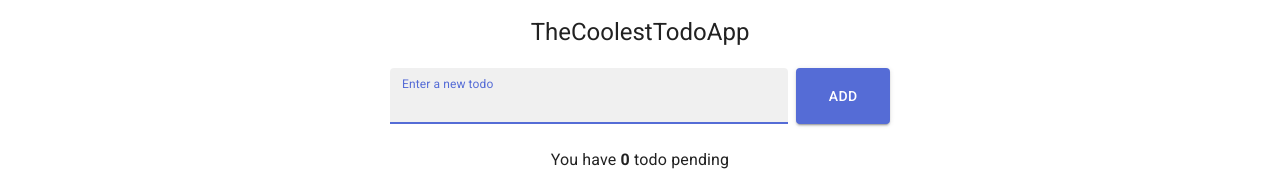
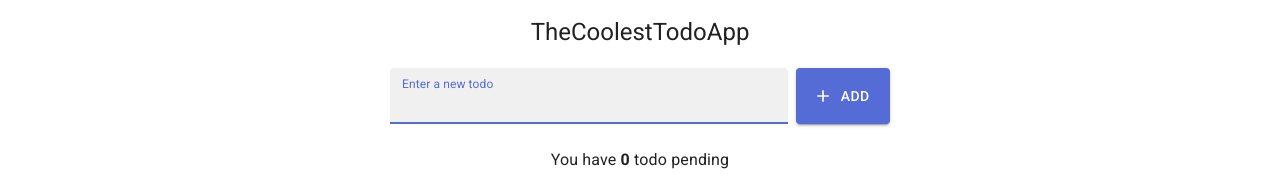
Before and after one commit to rafaelsuarezg/react-lab, a React (Create React App) app in the folder react-app/: page / in a window 1280 px wide. Shown: the top 176 px of the page. Built offline with nearby package versions, Linux system fonts and the light colour scheme.

Commit message:
fix icon

```diff
--- a/react-app/package.json
+++ b/react-app/package.json
@@ -5,10 +5,13 @@
   "dependencies": {
     "@emotion/react": "^11.9.0",
     "@emotion/styled": "^11.8.1",
-    "@mui/material": "latest",
+    "@mui/icons-material": "^5.6.2",
+    "@mui/material": "^5.6.4",
+    "@mui/styled-engine-sc": "^5.6.1",
     "react": "^18.1.0",
     "react-dom": "^18.1.0",
     "react-scripts": "5.0.1",
+    "styled-components": "^5.3.5",
     "uuid": "^8.3.2"
   },
   "scripts": {
--- a/react-app/src/AddTodo.js
+++ b/react-app/src/AddTodo.js
@@ -1,6 +1,6 @@
 import React, {useState} from "react";
 import { Button, Grid, TextField } from "@mui/material";
-
+import AddIcon from '@mui/icons-material/Add';
 export default function AddTodo({handleAddTodo}) {
 
     const [newTodoText, setNewTodoText] = useState("");
@@ -29,7 +29,7 @@ export default function AddTodo({handleAddTodo}) {
                     style ={{ width: "100%"}}
                     onClick={handleClickAddTodo}
                     variant="contained"
-
+                    startIcon={<AddIcon />}
                     color="primary"> Add
                 </Button>
             </Grid>
```
Also changed, not shown: 1 other file (tests, documents, lock files or other folders).
